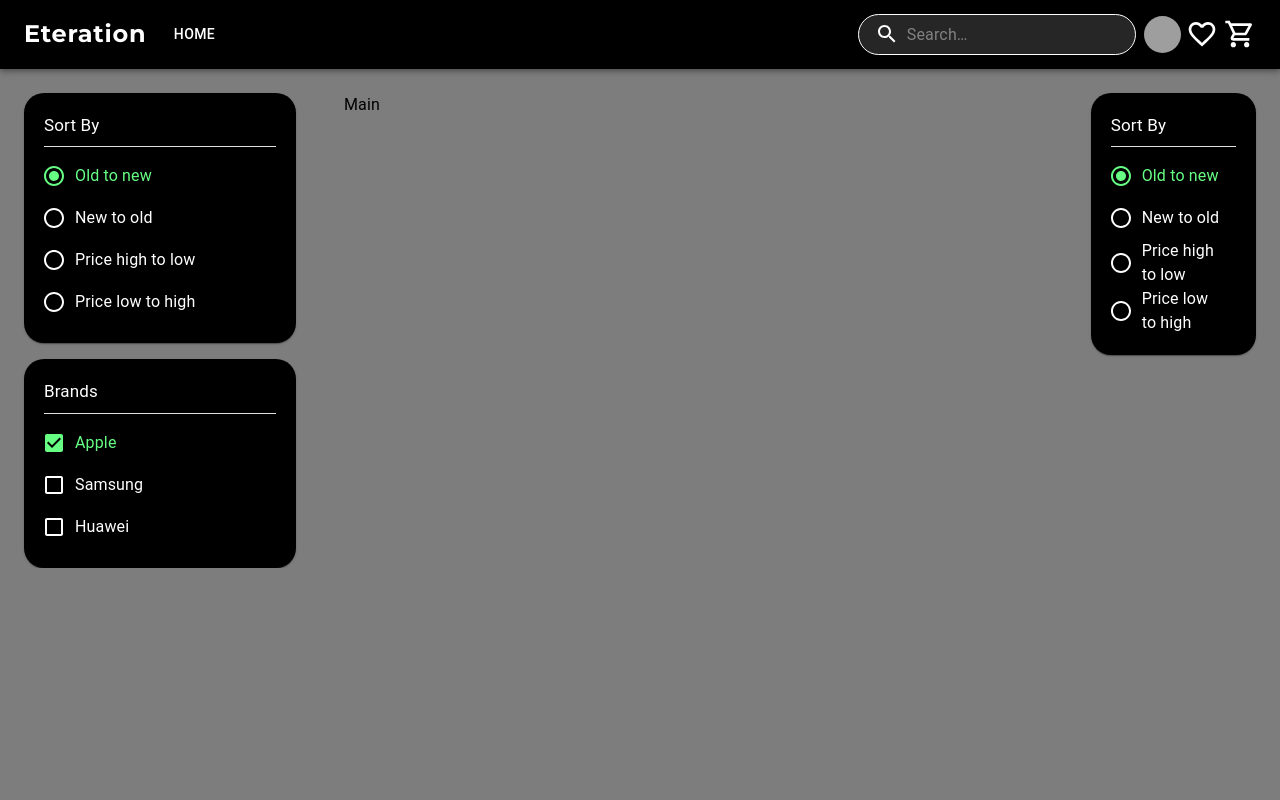
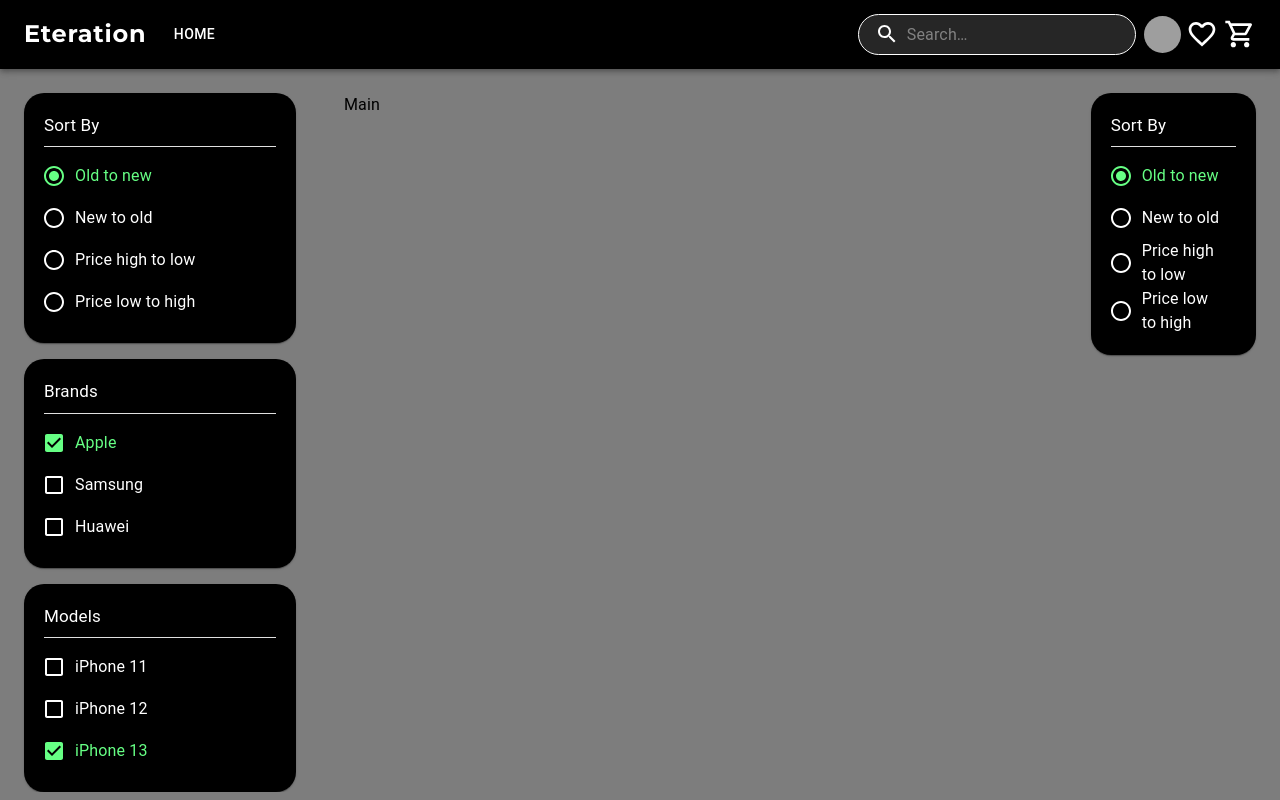
Before and after one commit to emre15900/eteration, a Next.js app: page / in a window 1280 px wide. Built offline with nearby package versions, Linux system fonts and the light colour scheme; grey boxes are pictures that could not be loaded.

Commit message:
model component

```diff
--- a/src/components/brands/index.tsx
+++ b/src/components/brands/index.tsx
@@ -9,13 +9,13 @@ import {
   Divider,
 } from "@mui/material";
 
-function Brands({ brands, selectedBrands, onBrandChange }: any) {
+function Brands({ brands, selectedBrands, onBrandChange, title }: any) {
   return (
     <Grid>
       <Card
         sx={{ background: "#000000", borderRadius: "20px", padding: "20px" }}
       >
-        <Typography sx={{ color: "#ffffff", fontSize: 17 }}>Brands</Typography>
+        <Typography sx={{ color: "#ffffff", fontSize: 17 }}>{title}</Typography>
         <Divider sx={{ background: "#ffffff", mt: 1, mb: 1 }} />
         <FormGroup>
           {brands.map((brand: any) => (
--- a/src/pages/index.tsx
+++ b/src/pages/index.tsx
@@ -6,6 +6,7 @@ import Brands from "@/components/brands";
 
 function HomePage() {
   const [selectedBrands, setSelectedBrands] = useState(["apple"]);
+  const [selectedModels, setSelectedModels] = useState(["iphone13"]);
 
   const handleBrandChange = (event: any) => {
     const brand = event.target.value;
@@ -20,12 +21,32 @@ function HomePage() {
     });
   };
 
+  const handleModelChange = (event: any) => {
+    const model = event.target.value;
+    setSelectedModels((prevSelectedModels) => {
+      if (prevSelectedModels.includes(model)) {
+        return prevSelectedModels.filter(
+          (selectedModel) => selectedModel !== model
+        );
+      } else {
+        return [...prevSelectedModels, model];
+      }
+    });
+  };
+
   console.log("Brands:", selectedBrands);
+  console.log("Models:", selectedModels);
 
   const brands = [
     { label: "Apple", value: "apple" },
     { label: "Samsung", value: "samsung" },
     { label: "Huawei", value: "huawei" },
+  ];
+
+  const models = [
+    { label: "iPhone 11", value: "iphone11" },
+    { label: "iPhone 12", value: "iphone12" },
+    { label: "iPhone 13", value: "iphone13" },
   ];
 
   return (
@@ -40,9 +61,18 @@ function HomePage() {
               </Grid>
               <Grid sx={{ mt: 2 }}>
                 <Brands
+                  title="Brands"
                   brands={brands}
                   selectedBrands={selectedBrands}
                   onBrandChange={handleBrandChange}
+                />
+              </Grid>
+              <Grid sx={{ mt: 2 }}>
+                <Brands
+                  title="Models"
+                  brands={models}
+                  selectedBrands={selectedModels}
+                  onBrandChange={handleModelChange}
                 />
               </Grid>
             </Grid>
```
Also changed, not shown: src/components/product/index.tsx (added, +9 -0 lines).
